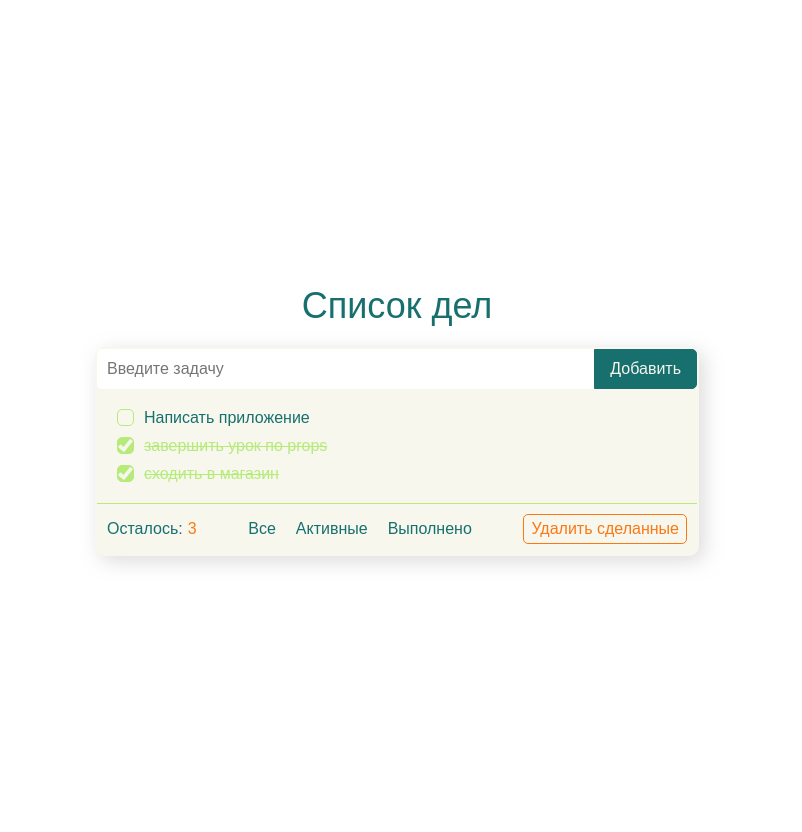
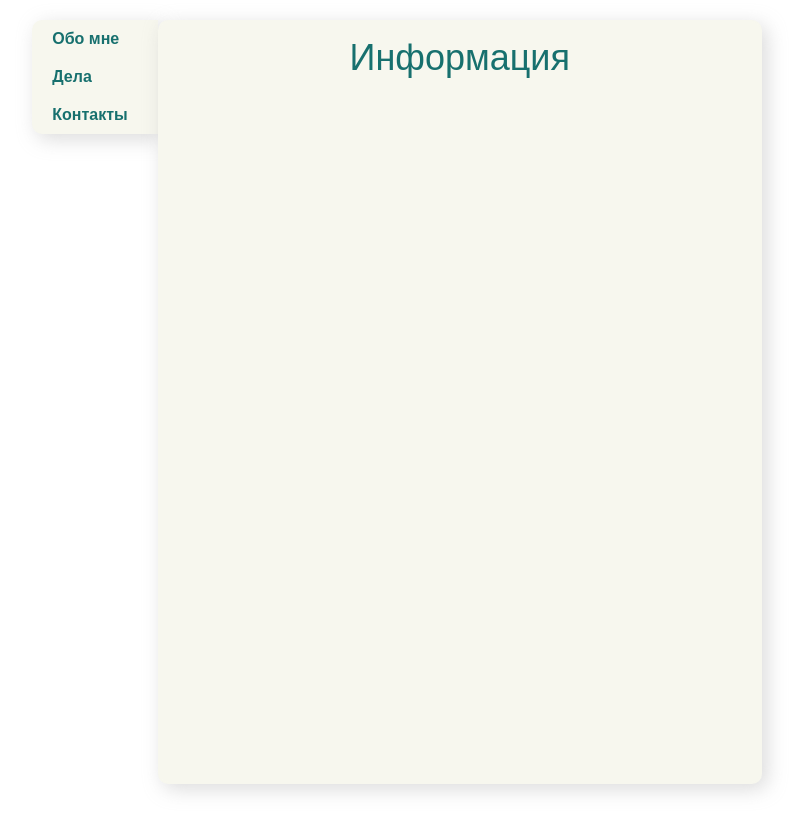
Before and after one commit to WebHeroSchool/TsarevaKate_React, a React (Create React App) app: page / in a window 1280 px wide. Shown: the top 832 px of the page, without its empty margins (243-1045 px from the left). Built offline with nearby package versions, Linux system fonts and the light colour scheme.

Commit message:
chore: router

```diff
--- a/package.json
+++ b/package.json
@@ -10,6 +10,7 @@
     "prop-types": "^15.7.2",
     "react": "^16.13.1",
     "react-dom": "^16.13.1",
+    "react-router-dom": "^5.2.0",
     "react-scripts": "3.4.1"
   },
   "scripts": {
--- /dev/null
+++ b/src/components/About/About.js
@@ -0,0 +1,9 @@
+import React from 'react';
+
+const About = () => (
+  <h1>
+    Информация
+  </h1>
+);
+
+export default About;
--- a/src/components/App/App.js
+++ b/src/components/App/App.js
@@ -1,81 +1,38 @@
-import React, { useState, useEffect } from 'react';
-import ItemList from '../ItemList/ItemList';
-import InputItem from '../InputItem/InputItem';
-import Footer from '../Footer/Footer';
+import React from 'react';
+import { BrowserRouter as Router, Route, Link } from 'react-router-dom';
+import Todo from '../Todo/Todo';
+import About from '../About/About';
+import Contacts from '../Contacts/Contacts';
 import styles from './App.module.css';
 
 const App = () => {
-  const initialState = {
-    items: [
-      {
-        value: 'Написать приложение',
-        isDone: false,
-        id: 1,
-      },
-      {
-        value: 'завершить урок по props',
-        isDone: true,
-        id: 2,
-      },
-      {
-        value: 'сходить в магазин',
-        isDone: true,
-        id: 3,
-      }
-    ],
-    count: 3,
-  };
+  return (<Router>
+    <div className={styles.wrap}>
+      <div className={styles.sidebar}>
+        <Link to='/'>
+          <div className={styles.tab}>
+            Обо мне
+          </div>
+        </Link>
+        <Link to='/todo'>
+          <div className={styles.tab}>
+            Дела
+          </div>
+        </Link>
+        <Link to='/contacts'>
+          <div className={styles.tab}>
+            Контакты
+          </div>
+        </Link>
+      </div>
 
-  const [items, setItems] = useState(initialState.items);
-  const [count, setCount] = useState(initialState.count);
-
-  useEffect(()=> {
-    console.log('componentDidMount');
-  }, [count]);
-
-  useEffect(()=> {
-    console.log('componentDidUpdate');
-  });
-
-  const onClickDone = id => {
-    const newItemlist = items.map(item => {
-      const newItem = { ...item };
-
-      if (item.id === id) {
-        newItem.isDone = !item.isDone;
-      }
-      return newItem;
-    });
-    setItems(newItemlist);
-  };
-
-  const onClickDelete = id => {
-    setItems(items.filter(item => item.id !== id));
-    setCount(count => count - 1);
-  };
-
-  const onClickAdd = value => {
-    setItems([
-      ...items,
-      {
-        value,
-        isDone: false,
-        id: count + 1
-      }
-    ]);
-    setCount(count => count + 1);
-  };
-
-  return (<div className={styles.wrap}>
-    <h1 className={styles.title}>
-      Список дел
-      </h1>
-    <div className={styles.content}>
-      <InputItem onClickAdd={onClickAdd} />
-      <ItemList items={items} onClickDone={onClickDone} onClickDelete={onClickDelete} />
-      <Footer count={count} />
+      <div className={styles.content}>
+        <Route path='/' exact component={About} />
+        <Route path='/todo' component={Todo} />
+        <Route path='/contacts' component={Contacts} />
+      </div>
     </div>
-  </div>);
+  </Router>);
 };
 
 export default App;
--- a/src/components/App/App.module.css
+++ b/src/components/App/App.module.css
@@ -10,28 +10,60 @@ img {
   max-width: 100%;
 }
 
-.wrap {
-  height: 100vh;
-  display: flex;
-  align-items: center;
-  justify-content: center;
-  flex-direction: column;
-  font-family: Arial, Helvetica, sans-serif;
-  padding: 20px;
-  /* background-color: #fff; */
-}
-
-.title {
+h1 {
   margin-bottom: 20px;
+  margin-top: 15px;
   text-align: center;
-  margin-top: 0;
   font-size: 36px;
   font-weight: 300;
   color: #17706e;
 }
 
+a {
+  text-decoration: none;
+}
+
+.wrap {
+  height: 100vh;
+  margin: auto;
+  display: flex;
+  /* align-items: flex-start; */
+  justify-content: center;
+  font-family: Arial, Helvetica, sans-serif;
+  padding: 20px;
+}
+
+.sidebar {
+  /* padding: 10px 0; */
+  align-self: start;
+  color: #17706e;
+  background-color: #f7f7ee;
+  box-shadow: 5px 5px 20px 0 rgba(204,204,204,0.7);
+  border-radius: 10px 0 0 10px;
+}
+
+.tab {
+  padding: 10px 30px 10px 20px;
+  color: #17706e;
+  font-weight: 700;
+  border-radius: 10px 0 0 10px;
+}
+
+.tab.active {
+  color: #f7f7ee;
+  background-color: #17706e;
+}
+
+@media (min-width: 992px) {
+  .tab:hover {
+    color: #f7f7ee;
+    background-color: #17706e;
+  }
+}
+
 .content {
   width: 600px;
+  max-height: calc(100vh - 40px);
   font-size: 16px;
   color: #17706e;
   border: 2px solid #f7f7ee;
--- /dev/null
+++ b/src/components/Contacts/Contacts.js
@@ -0,0 +1,9 @@
+import React from 'react';
+
+const Contacts = () => (
+  <h1>
+    Контакты
+  </h1>
+);
+
+export default Contacts;
--- /dev/null
+++ b/src/components/Todo/Todo.js
@@ -0,0 +1,79 @@
+import React, { useState, useEffect } from 'react';
+import ItemList from '../ItemList/ItemList';
+import InputItem from '../InputItem/InputItem';
+import Footer from '../Footer/Footer';
+
+
+const Todo = () => {
+  const initialState = {
+    items: [
+      {
+        value: 'Написать приложение',
+        isDone: false,
+        id: 1,
+      },
+      {
+        value: 'завершить урок по props',
+        isDone: true,
+        id: 2,
+      },
+      {
+        value: 'сходить в магазин',
+        isDone: true,
+        id: 3,
+      }
+    ],
+    count: 3,
+  };
+
+  const [items, setItems] = useState(initialState.items);
+  const [count, setCount] = useState(initialState.count);
+
+  useEffect(()=> {
+    console.log('componentDidMount');
+  }, [count]);
+
+  useEffect(()=> {
+    console.log('componentDidUpdate');
+  });
+
+  const onClickDone = id => {
+    const newItemlist = items.map(item => {
+      const newItem = { ...item };
+
+      if (item.id === id) {
+        newItem.isDone = !item.isDone;
+      }
+      return newItem;
+    });
+    setItems(newItemlist);
+  };
+
+  const onClickDelete = id => {
+    setItems(items.filter(item => item.id !== id));
+    setCount(count => count - 1);
+  };
+
+  const onClickAdd = value => {
+    setItems([
+      ...items,
+      {
+        value,
+        isDone: false,
+        id: count + 1
+      }
+    ]);
+    setCount(count => count + 1);
+  };
+
+  return (<div>
+      <h1>
+        Список дел
+      </h1>
+      <InputItem onClickAdd={onClickAdd} />
+      <ItemList items={items} onClickDone={onClickDone} onClickDelete={onClickDelete} />
+      <Footer count={count} />
+    </div>);
+};
+
+export default Todo;
```
Also changed, not shown: src/components/Todo/Todo.module.css (added), 1 other file (tests, documents, lock files or other folders).
